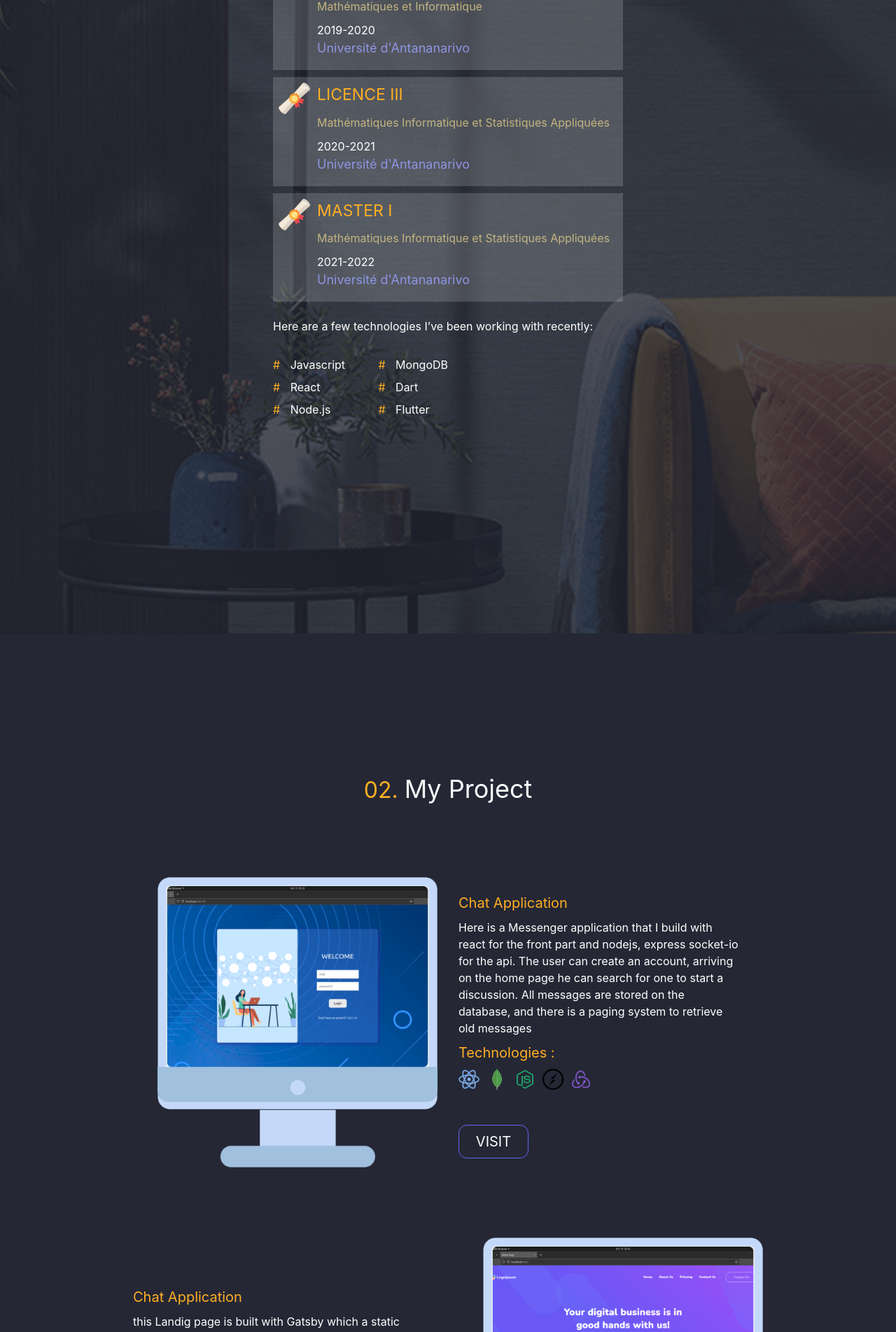
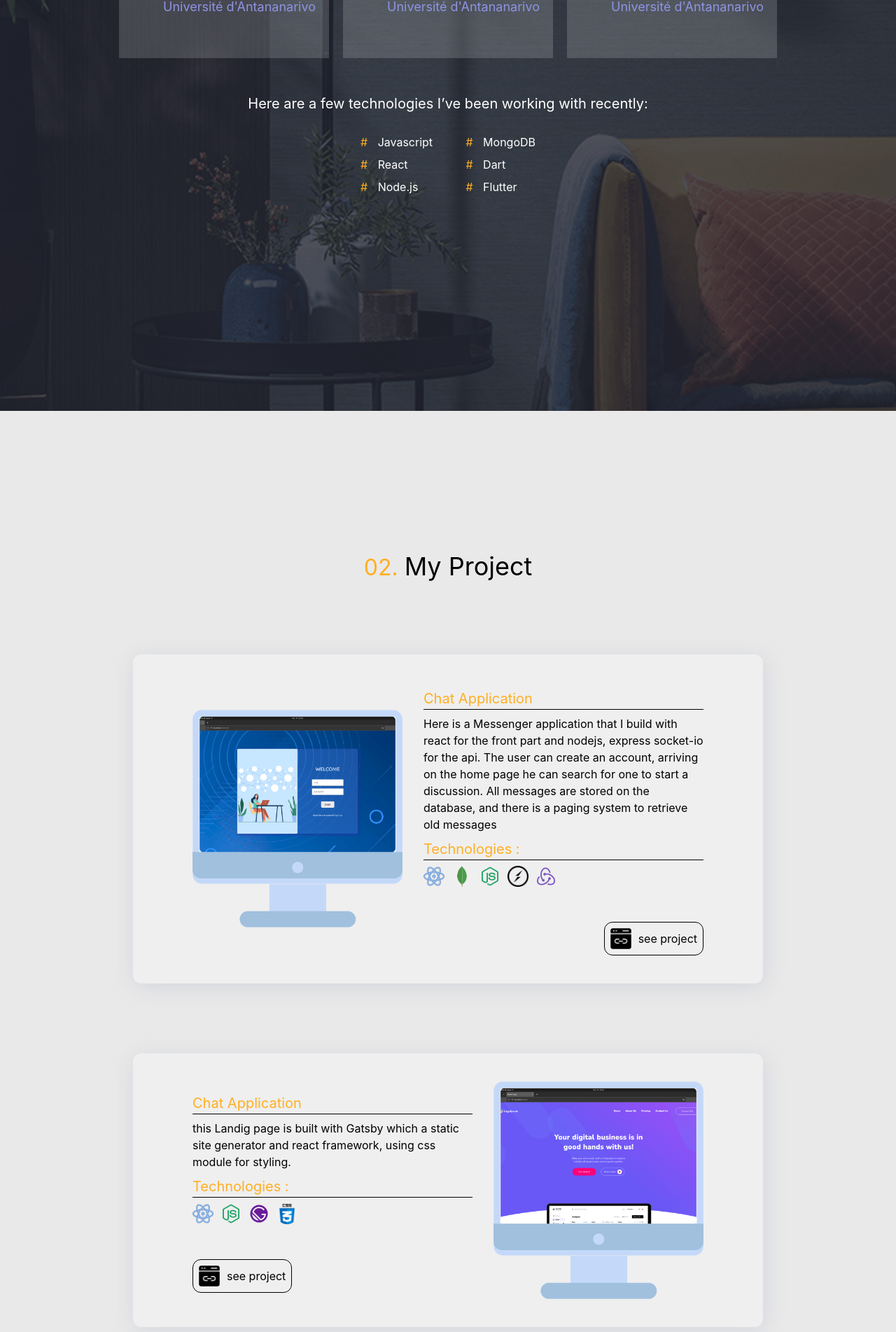
Before and after one commit to Harry-Anthony/my_portfolio, a React (Create React App) app: page / in a window 1280 px wide. Shown: the part 1477-3380 px from the top of the page at 70% size. Built offline with nearby package versions, Linux system fonts and the light colour scheme.

Commit message:
new project design

```diff
--- a/src/assets/image.ts
+++ b/src/assets/image.ts
@@ -6,5 +6,7 @@ export const images = {
     "socketIO": require('./socket_io.png'),
     "redux": require('./redux.png'),
     "css": require('./css.png'),
-    "degree": require('./certificate.png')
+    "degree": require('./certificate.png'),
+    "bgProject": require('./bg_project.jpg'),
+    "linkIcon": require('./link_icon.png')
 }
--- a/src/components/About.tsx
+++ b/src/components/About.tsx
@@ -3,10 +3,10 @@ import { textStyle } from '../styles/appStyle';
 import img from './about_bg.png'
 import { images } from "../assets/image";
 
-const ItemFormation = ({diplome, date, school, lieu}: {diplome: string, date: string, school: string, lieu: string}) => {
+const ItemFormation = ({ diplome, date, school, lieu }: { diplome: string, date: string, school: string, lieu: string }) => {
     return (
-        <div className="flex items-start bg-[#ffffff29] my-[10px] p-[8px]">
-            <img className="w-[45px] mr-[10px]" src={images.degree} alt=""  />
+        <div className="flex items-start bg-[#ffffff29] mx-[10px] max-w-[300px] px-[8px] py-[50px]">
+            <img className="w-[45px] mr-[10px]" src={images.degree} alt="" />
             <div>
                 <h4 className="text-[#ffaf23] mb-[10px] text-[23px]">{diplome}</h4>
                 <h5 className="text-[#e1cc8acc] mb-[10px]">{school}</h5>
@@ -21,8 +21,8 @@ export function About() {
     return (
         <div id="about" className="about relative flex sm:px-6 sm:flex-col-reverse sm:items-center sm:py-[100px] lg:flex-row bg-[#252735] text-white lg:py-[300px] justify-center">
             <img className="about-bg" src={img} alt="" />
-            <div className="block">
-                <div className="mb-[50px]">
+            <div className="flex flex-col items-center">
+                <div className="mb-[50px] text-center mb-[50px]">
                     <span className={css(textStyle.yellow_title, textStyle.h2)}>01. </span>
                     <span className={css(textStyle.h2)}>About Me</span>
                     <p className={css(textStyle.paragraph, aboutStyles.p)}>
@@ -31,13 +31,13 @@ export function About() {
                     </p>
                 </div>
                 <span className={css(textStyle.h2)}>University degrees</span>
-                <div>
-                    <ItemFormation diplome={"LICENCE I"} date={"2018-2019"} school={"Mathématiques et Informatique"} lieu={"Université d'Antananarivo"} />
+                <div className="flex my-[50px]">
+                    {/* <ItemFormation diplome={"LICENCE I"} date={"2018-2019"} school={"Mathématiques et Informatique"} lieu={"Université d'Antananarivo"} /> */}
                     <ItemFormation diplome={"LICENCE II"} date={"2019-2020"} school={"Mathématiques et Informatique"} lieu={"Université d'Antananarivo"} />
                     <ItemFormation diplome={"LICENCE III"} date={"2020-2021"} school={"Mathématiques Informatique et Statistiques Appliquées"} lieu={"Université d'Antananarivo"} />
                     <ItemFormation diplome={"MASTER I"} date={"2021-2022"} school={"Mathématiques Informatique et Statistiques Appliquées"} lieu={"Université d'Antananarivo"} />
                 </div>
-                <p className={css(textStyle.paragraph, aboutStyles.p)}>
+                <p className={"text-[20px]"}>
                     Here are a few technologies I’ve been working with recently:
                 </p>
                 <div className={css(aboutStyles.techno_container)}>
--- a/src/components/Contact.tsx
+++ b/src/components/Contact.tsx
@@ -21,7 +21,7 @@ export function Contact() {
         </svg>
     )
     return (
-        <div id="contact" className="flex flex-col w-full items-center pb-[100px] bg-[#252735]">
+        <div id="contact" className="flex flex-col w-full items-center py-[100px] bg-[#252735]">
             <div>
                 <span className={css(textStyle.yellow_title, textStyle.h2)}>03. </span>
                 <span className="text-4xl text-white">Contact</span>
--- a/src/components/Work.tsx
+++ b/src/components/Work.tsx
@@ -1,37 +1,39 @@
 import chatImage from '../assets/chat.png';
 import saasImage from '../assets/landing_page.png';
 import ProjectDescription from "./sharedComponents/ProjectDescription";
-import {images} from '../assets/image';
+import { images } from '../assets/image';
 import { css } from 'aphrodite';
 import { textStyle } from '../styles/appStyle';
 
-const VisitButton = ({title, onPressed}: {title: string, onPressed: () => void}) => {
+const VisitButton = ({ title, onPressed }: { title: string, onPressed: () => void }) => {
     return (
         <div
+            className='flex items-center cursor-pointer border border-black rounded-[12px] p-[8px] hover:bg-[#e7e4e4]'
             onClick={onPressed}
-        className='border border-indigo-500 w-[100px] rounded-[12px] py-[8px] text-center text-[white] text-[20px] cursor-pointer'
+        // className='border border-indigo-500 w-[100px] rounded-[12px] py-[8px] text-center text-[black] text-[20px] cursor-pointer'
         >
-        {title}
+            <img className="w-[30px] mr-[10px]" src={images.linkIcon} alt="" />
+            <span>{title}</span>
         </div>
     )
 }
 
 export function Work() {
     return (
-        <div id='work' className="flex flex-col justify-center w-full items-center py-[200px] bg-[#252735]">
+        <div id='work' className="flex flex-col justify-center w-full items-center py-[200px] bg-[#e9e9e9]">
             <div>
                 <span className={css(textStyle.yellow_title, textStyle.h2)}>02. </span>
-                <span className="text-4xl text-white">My Project</span>
+                <span className="text-4xl text-black">My Project</span>
             </div>
-            <div className="flex flex-row my-[100px] items-center">
-                <img className="mr-[100px] w-[400px] mr-[30px]" src={chatImage} alt="" />
+            <div className="project-card flex flex-row my-[100px] bg-[white] p-[40px] items-center justify-center">
+                <img className="mr-[100px] w-[300px] mr-[30px]" src={chatImage} alt="" />
                 <ProjectDescription
                     name={"Chat Application"}
                     description={`Here is a Messenger application that I build with react for the front part and nodejs, express socket-io for the api. The user can create an account, arriving on the home page he can search for one to start a discussion. All messages are stored on the database, and there is a paging system to retrieve old messages`}
                     githubLinhk={""}
                     appLink={"https://github.com/Harry-Anthony"}
                 >
-                    <h6 className='text-[#ffaf23] text-[20px] my-[8px]'>Technologies :</h6>
+                    <h6 className='text-[#ffaf23] text-[20px] my-[8px] border-b-[1px] border-black'>Technologies :</h6>
                     <div className='flex mb-[50px]'>
                         <img className='w-[30px] mr-[10px]' src={images.react} alt="" />
                         <img className='w-[30px] mr-[10px]' src={images.mongodb} alt="" />
@@ -39,36 +41,40 @@ export function Work() {
                         <img className='w-[30px] mr-[10px]' src={images.socketIO} alt="" />
                         <img className='w-[30px] mr-[10px]' src={images.redux} alt="" />
                     </div>
+                    <div className='flex justify-end'>
                         <VisitButton
-                        title='VISIT'
-                        onPressed={()=>{
+                            title='see project'
+                            onPressed={() => {
 
                             }}
                         />
+                    </div>
                 </ProjectDescription>
             </div>
-            <div className="flex flex-row mb-[100px] items-center">
+            <div className="project-card flex flex-row mb-[100px] bg-[white] p-[40px] items-center justify-center">
                 <ProjectDescription
                     name={"Chat Application"}
                     description={`this Landig page is built with Gatsby which a static site generator and react framework, using css module for styling.`}
                     githubLinhk={""}
                     appLink={"https://github.com/Harry-Anthony"}
                 >
-                    <h6 className='text-[#ffaf23] text-[20px] my-[8px]'>Technologies :</h6>
+                    <h6 className='text-[#ffaf23] text-[20px] my-[8px] border-b-[1px] border-black'>Technologies :</h6>
                     <div className='flex mb-[50px]'>
                         <img className='w-[30px] mr-[10px]' src={images.react} alt="" />
                         <img className='w-[30px] mr-[10px]' src={images.node} alt="" />
                         <img className='w-[30px] mr-[10px]' src={images.gatsby} alt="" />
                         <img className='w-[30px] mr-[10px]' src={images.css} alt="" />
                     </div>
+                    <div className='flex'>
                     <VisitButton
-                        title='VISIT'
-                        onPressed={()=>{
+                        title='see project'
+                        onPressed={() => {
 
                         }}
                     />
+                    </div>
                 </ProjectDescription>
-                <img className="ml-[100px] w-[400px]" src={saasImage} alt="" />
+                <img className="ml-[30px] w-[300px]" src={saasImage} alt="" />
             </div>
         </div>
     )
--- /dev/null
+++ b/src/components/sharedComponents/ProjectCard.tsx
@@ -0,0 +1,11 @@
+import React from 'react'
+
+function ProjectCard() {
+  return (
+    <div>
+
+    </div>
+  )
+}
+
+export default ProjectCard
--- a/src/components/sharedComponents/ProjectDescription.tsx
+++ b/src/components/sharedComponents/ProjectDescription.tsx
@@ -8,9 +8,9 @@ type ProjectProps = {
 function ProjectDescription({name, description, githubLinhk, appLink, children}: ProjectProps){
   return (
     <div className="w-[400px] ">
-      <h5 className='text-[#ffaf23] text-[20px] my-[8px]'>{name}</h5>
+      <h5 className='text-[#ffaf23] text-[20px] my-[8px] border-b-[1px] border-black'>{name}</h5>
       <div>
-        <p className='text-[white]'>{description}</p>
+        <p className='text-[black]'>{description}</p>
       </div>
       <div className="flex flex-col">
         {children}
--- a/src/index.css
+++ b/src/index.css
@@ -187,3 +187,11 @@ code {
   height: 100%;
   z-index: -1;
 }
+
+.project-card {
+	background-color: rgba(245, 245, 245, 0.44);
+	border-radius: 12px;
+	box-shadow: 2px 5px 30px rgba(179, 186, 204, 0.4);
+  max-width: 900px;
+  width: 900px;
+}
```
Also changed, not shown: src/assets/bg_project.jpg (added), src/assets/link_icon.png (added). Lines whose indentation alone changed are shown as unchanged.
